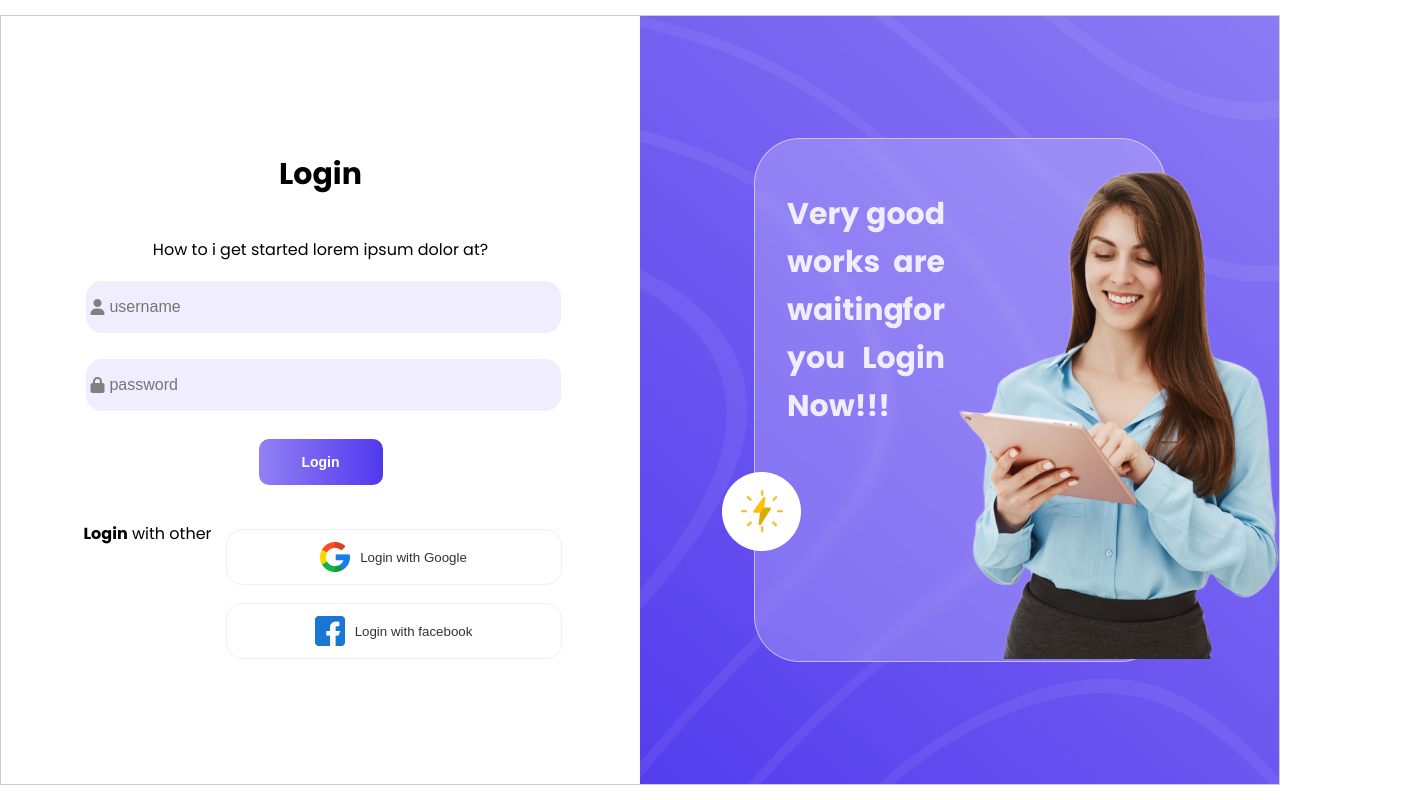
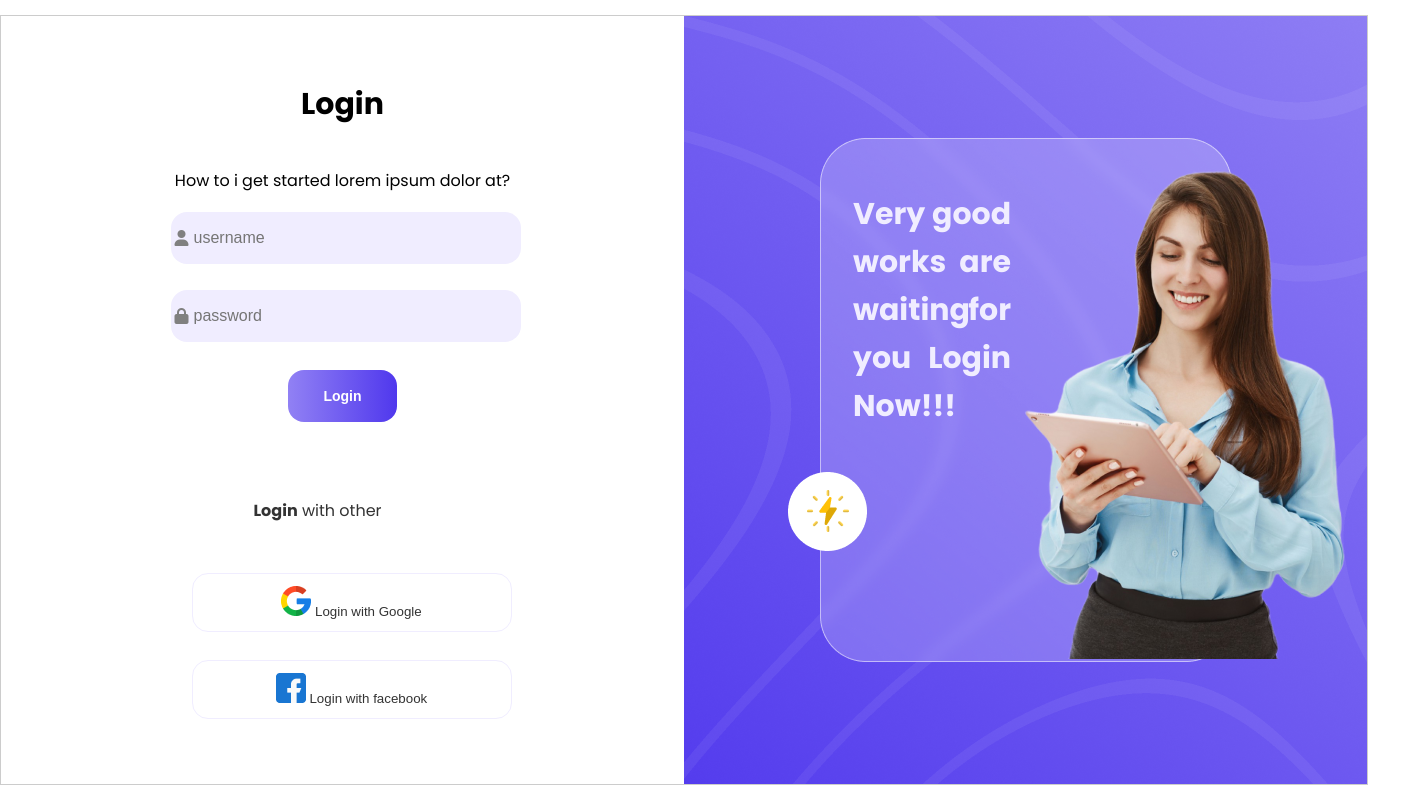
Before and after one commit to mahdiz81/Login-project, a plain HTML site: page index.html in a window 1280 px wide. Shown: the whole page, 1428 px wide, since content can reach past the window. Drawn offline with Linux system fonts and the light colour scheme.

Commit message:
Fixing Html & css

```diff
--- a/index.html
+++ b/index.html
@@ -33,8 +33,8 @@
             <button type="submit" class="btn-Login">Login</button>
           </form>
           <div class="social-login">
-            <p><strong>Login</strong> with other</p>
             <div class="btn-social">
+              <p><strong>Login</strong> with other</p>
               <button class="google-btn">
                 <img src="google 1.png" alt="" />
                 Login with Google
--- a/style.css
+++ b/style.css
@@ -4,10 +4,11 @@ body {
   font-family: poppins;
   margin: 0;
   padding: 0;
-  display: flex;
-  justify-content: center;
-  align-items: center;
+  display: grid;
+  place-items: center;
   height: 100vh;
+  margin: 0;
+
 }
 .container {
   width: 1366px;
@@ -15,6 +16,7 @@ body {
   display: flex;
   border: 1px solid #ccc;
 }
+
 .login-section {
   flex: 1;
   display: flex;
@@ -22,16 +24,20 @@ body {
   align-items: center;
   text-align: center;
 }
+
 .login-container {
   background-color: white;
   padding: 20px;
   border-radius: 5px;
+
 }
+
 .login-form {
   display: flex;
   flex-direction: column;
   margin-bottom: 15px;
 }
+
 .login-form h2 {
   font-size: 30px;
   font-weight: bold;
@@ -44,15 +50,11 @@ body {
   margin: 3px;
   padding: 15px 22px;
   border-radius: 16px;
-  -webkit-border-radius: 16px;
-  -moz-border-radius: 16px;
-  -ms-border-radius: 16px;
-  -o-border-radius: 16px;
 }
+
 .input-with-icon {
   position: relative;
-  /* width: 300px; */
-  margin-bottom: 20px; /* فاصله بین ورودی‌ها */
+  margin-bottom: 20px;
 }
 
 .input-with-icon input {
@@ -64,48 +66,60 @@ body {
 
 .input-with-icon i {
   position: absolute;
-  left: 7px; /* فاصله آیکون از لبه */
+  left: 7px;
   top: 50%;
   transform: translateY(-50%);
   font-size: 16px;
   color: gray;
 }
+
 .btn-Login {
   background: linear-gradient(90deg, #9181f4 0%, #5038ed 100%);
   display: block;
-  width: 124px;
-  padding: 15px 8px;
+  width: auto;
+  padding: 18px 35px;
   border: none;
   font-size: 14px;
-  border-radius: 10px;
+  border-radius: 16px;
   margin: 5px auto;
   font-weight: bold;
   color: white;
   cursor: pointer;
-  -webkit-border-radius: 10px;
-  -moz-border-radius: 10px;
-  -ms-border-radius: 10px;
-  -o-border-radius: 10px;
-  display: flex;
-  justify-content: center;
-  align-items: center;
-  text-align: center;
+  -webkit-border-radius: 16px;
+  -moz-border-radius: 16px;
+  -ms-border-radius: 16px;
+  -o-border-radius: 16px;
 }
 
 .btn-social {
+  display: grid;
   text-align: center;
+  width: 20em;
+  margin-top: 10px;
+  gap: 10px;
+  padding: 15px;
+}
+
+.social-login p {
   display: block;
-  width: 21em;
-  margin-top: 10px;
-  padding: 5px;
+  width: 15em;
+  color: #333;
+  padding: 15px;
+  white-space: nowrap;
+  overflow: hidden;
+  text-overflow: ellipsis;
 }
-.social-login p {
-  margin-bottom: 10px;
+
+
+
+.social-login {
+  display: flex;
+  flex-direction: column;
+  justify-content: right;
+  text-align: center;
 }
 .social-login button {
-  display: inline-flex;
-  align-items: center;
-  justify-content: center;
+
   margin: 9px;
   padding: 12px;
   gap: 10px;
@@ -141,7 +155,6 @@ body {
   background-image: url("Rectangle\ 5.png");
   background-repeat: no-repeat;
   background-position: center;
-
 }
 
 .section-blur1-right a {
@@ -161,10 +174,10 @@ body {
   font-weight: bold;
 }
 
-.img-icon2{
-    position: absolute;
-    left: 165px;
-    bottom: 125px;
+.img-icon2 {
+  position: absolute;
+  left: 165px;
+  bottom: 125px;
 }
 
 /* responsive */
@@ -186,10 +199,6 @@ body {
     font-weight: bold;
   }
 
-  .btn-social {
-    width: 100%;
-  }
-
   .section-blur1-right a {
     font-size: 24px;
     left: 230px;
@@ -204,10 +213,6 @@ body {
     transform: translateX(-50%);
     bottom: 120px;
   }
-}
-.social-login {
-  display: flex;
-  flex-direction: column;
 }
 
 @media (min-width: 769px) {
```
